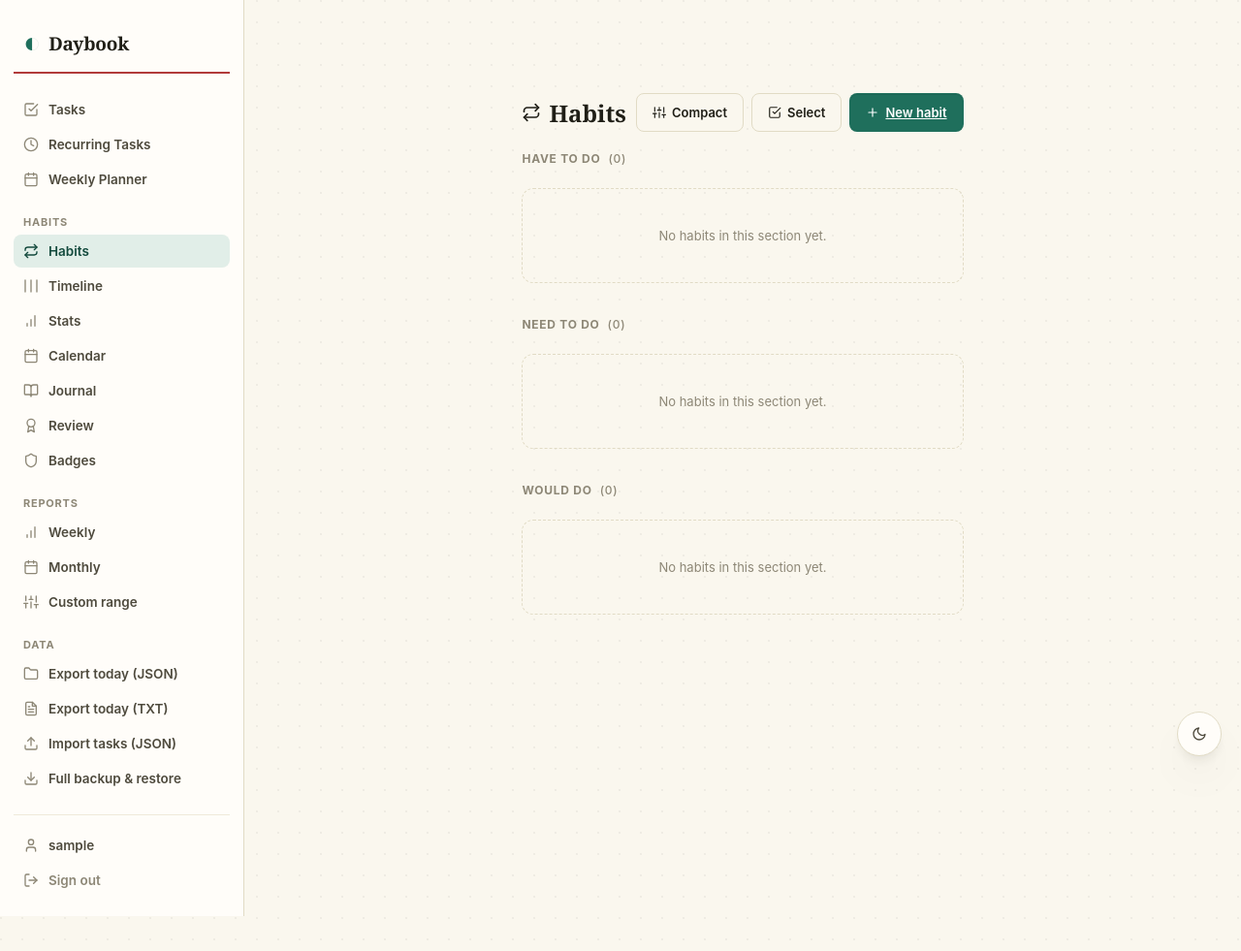
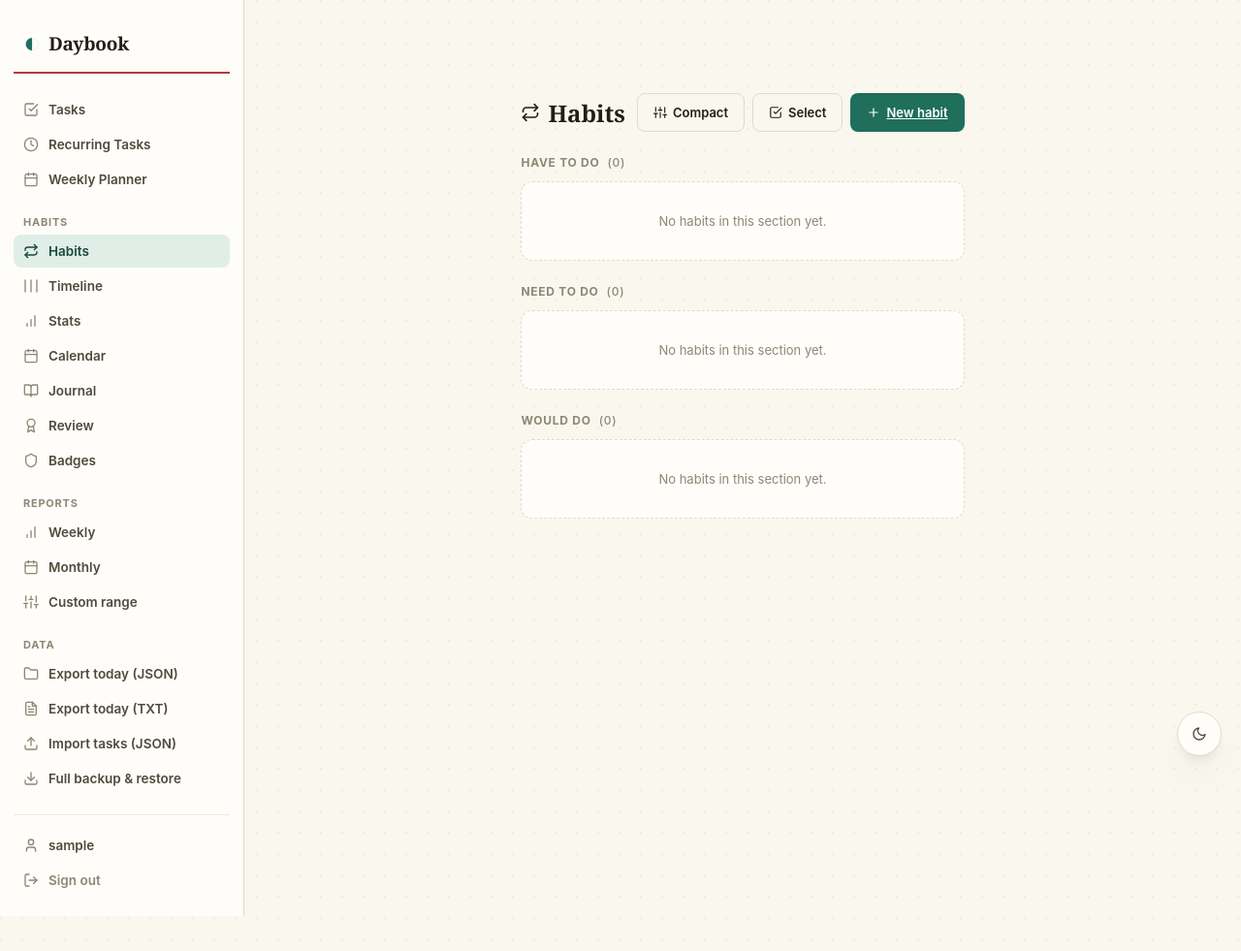
Before and after one commit to ameer-18-star/daybook_django, a Django app: page /habits/ in a window 1280 px wide. Shown: the top 981 px of the page at 97% size. Run offline with Django 4.2, Linux system fonts and the light colour scheme; the visitor is signed in with stand-in values (Sample User, id 1); data comes from the database, SQL or seed files in the repository; data that the repository does not hold is empty; some libraries are stand-ins or nearby versions.

Commit message:
Update list.html

```diff
--- a/habits/templates/habits/list.html
+++ b/habits/templates/habits/list.html
@@ -5,53 +5,63 @@
 
 {% block extra_css %}
 <style>
-.habits-wrap { max-width: var(--page-max-width); margin: 0 auto; }
+.habits-wrap {
+  width: 100% !important;
+  max-width: 100% !important;
+  margin: 0 auto !important;
+  box-sizing: border-box !important;
+  display: flex;
+  flex-direction: column;
+  align-items: center;
+}
 .habits-header {
   display: flex; align-items: center; justify-content: space-between;
-  margin-bottom: 20px; flex-wrap: wrap; gap: 10px;
+  margin-bottom: 24px; flex-wrap: wrap; gap: 12px;
+  width: 100%;
 }
 .habits-header h1 { font-family: var(--font-display); font-size: 24px; margin: 0; display: flex; align-items: center; gap: 8px; }
 .habits-header-actions { display: flex; gap: 8px; align-items: center; flex-wrap: wrap; }
 
-.habit-section { margin-bottom: 22px; }
+.habit-section { margin-bottom: 24px; width: 100%; box-sizing: border-box; }
 .habit-section-title {
   font-size: 12px; text-transform: uppercase; letter-spacing: 0.06em; color: var(--ink-faint);
-  font-weight: 700; margin: 0 0 10px; display: flex; align-items: center; gap: 8px;
+  font-weight: 700; margin: 0 0 12px; display: flex; align-items: center; gap: 8px;
 }
 .habit-section-title .count { color: var(--ink-faint); font-weight: 500; }
 
 .habit-card {
   background: var(--paper-raised); border: 1px solid var(--line); border-radius: 12px;
-  padding: 14px 16px; margin-bottom: 10px; display: flex; flex-direction: column; gap: 10px;
+  padding: 16px 20px; margin-bottom: 10px; display: flex; flex-direction: column; gap: 10px;
+  width: 100%; box-sizing: border-box;
 }
 .habit-card.is-paused { opacity: 0.6; }
 .habit-card-top { display: flex; align-items: flex-start; gap: 12px; }
 .habit-card-main { flex: 1; min-width: 0; }
 .habit-card-title-row { display: flex; align-items: center; gap: 8px; flex-wrap: wrap; }
-.habit-card-title { font-size: 14.5px; font-weight: 600; }
+.habit-card-title { font-size: 15px; font-weight: 600; }
 .habit-meta-row { display: flex; align-items: center; gap: 8px; margin-top: 4px; flex-wrap: wrap; }
 .habit-meta-badge {
-  display: inline-flex; align-items: center; gap: 4px; font-size: 10.5px; font-weight: 600;
-  padding: 2px 8px; border-radius: 999px; background: var(--line-soft); color: var(--ink-soft);
+  display: inline-flex; align-items: center; gap: 4px; font-size: 11px; font-weight: 600;
+  padding: 3px 10px; border-radius: 999px; background: var(--line-soft); color: var(--ink-soft);
 }
 .habit-streak-badge { background: var(--priority-med-bg); color: var(--priority-med); }
 .habit-streak-badge.is-zero { background: var(--line-soft); color: var(--ink-faint); }
 .habit-paused-badge { background: var(--priority-high-bg); color: var(--priority-high); }
 
-.habit-actions { display: flex; gap: 2px; flex-shrink: 0; }
+.habit-actions { display: flex; gap: 4px; flex-shrink: 0; }
 
 /* Yes/No */
 .habit-yesno-toggle {
-  width: 30px; height: 30px; border-radius: 50%; border: 2px solid var(--line);
+  width: 32px; height: 32px; border-radius: 50%; border: 2px solid var(--line);
   background: var(--paper); cursor: pointer; display: flex; align-items: center; justify-content: center;
   color: transparent; flex-shrink: 0;
 }
 .habit-yesno-toggle.is-completed { background: var(--accent); border-color: var(--accent); color: #fff; }
 
 /* Numeric */
-.habit-numeric-row { display: flex; align-items: center; gap: 8px; }
+.habit-numeric-row { display: flex; align-items: center; gap: 10px; }
 .habit-numeric-input {
-  width: 90px; font-size: 13px; padding: 7px 9px; border-radius: 8px; border: 1px solid var(--line);
+  width: 110px; font-size: 13px; padding: 7px 9px; border-radius: 8px; border: 1px solid var(--line);
   background: var(--paper); color: var(--ink);
 }
 .habit-numeric-target { font-size: 12px; color: var(--ink-faint); }
@@ -73,32 +83,45 @@
 .grace-day-btn:hover { background: var(--priority-med-bg); }
 
 /* Compact mode */
-.app.is-compact .habit-card { padding: 8px 12px; gap: 6px; margin-bottom: 6px; }
-.app.is-compact .habit-card-title { font-size: 13px; }
+.app.is-compact .habit-card { padding: 10px 14px; gap: 6px; margin-bottom: 6px; }
+.app.is-compact .habit-card-title { font-size: 13.5px; }
 .app.is-compact .habit-meta-row { margin-top: 2px; }
-.app.is-compact .habit-yesno-toggle { width: 24px; height: 24px; }
-.app.is-compact .habit-section { margin-bottom: 14px; }
+.app.is-compact .habit-yesno-toggle { width: 26px; height: 26px; }
+.app.is-compact .habit-section { margin-bottom: 16px; }
 
 /* Archived */
 .archived-toggle {
   background: none; border: none; color: var(--ink-faint); font-size: 12.5px; cursor: pointer;
-  display: flex; align-items: center; gap: 6px; margin: 20px 0 10px;
+  display: flex; align-items: center; gap: 6px; margin: 20px 0 10px; align-self: flex-start;
 }
+.archived-list { width: 100%; }
 .archived-list.hidden { display: none; }
 .habit-form-note { font-size: 12px; color: var(--ink-faint); margin: -4px 0 8px; }
 
-/* Drag handle + sortable states */
+/* Full Width Grid & Dynamic Cards */
 .habit-cards {
   min-height: 8px;
   display: grid;
-  grid-template-columns: repeat(auto-fill, minmax(340px, 1fr));
+  grid-template-columns: repeat(auto-fit, minmax(100%, 1fr));
   gap: var(--space-sm);
   align-items: start;
+  width: 100%;
+  box-sizing: border-box;
 }
-/* Grid gap already spaces cards out — the shared .habit-card class's own
-   margin-bottom (needed for its other, non-grid use on the Tasks page)
-   would otherwise double up here. */
+
 .habit-cards .habit-card { margin-bottom: 0; }
+.habit-cards p.empty-state {
+  width: 100%;
+  text-align: center;
+  padding: 32px 16px;
+  background: var(--paper-raised);
+  border: 1px dashed var(--line);
+  border-radius: 12px;
+  color: var(--ink-faint);
+  box-sizing: border-box;
+  margin: 0;
+}
+
 .habit-drag-handle {
   color: var(--ink-faint); cursor: grab; display: flex; align-items: center; flex-shrink: 0;
   touch-action: none;
@@ -233,7 +256,7 @@
 
         <div class="habit-actions">
           <a href="{% url 'habit_stats_detail' item.habit.id %}" class="icon-btn" title="View stats">{% include "icons.html" with icon="trending-up" size=14 %}</a>
-<a href="{% url 'habit_edit' item.habit.id %}" class="icon-btn" title="Edit habit">{% include "icons.html" with icon="edit" size=14 %}</a>
+          <a href="{% url 'habit_edit' item.habit.id %}" class="icon-btn" title="Edit habit">{% include "icons.html" with icon="edit" size=14 %}</a>
           <form method="post" action="{% url 'habit_pause_toggle' item.habit.id %}">
             {% csrf_token %}
             <button type="submit" class="icon-btn" title="{% if item.habit.paused %}Resume{% else %}Pause{% endif %}">
```
